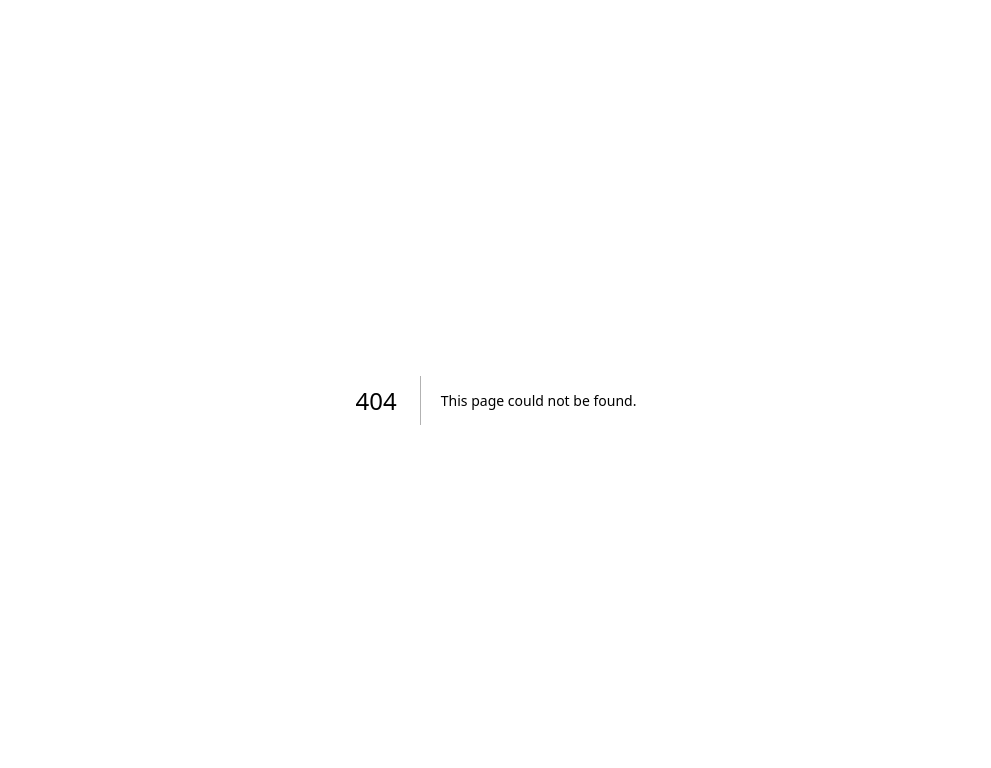
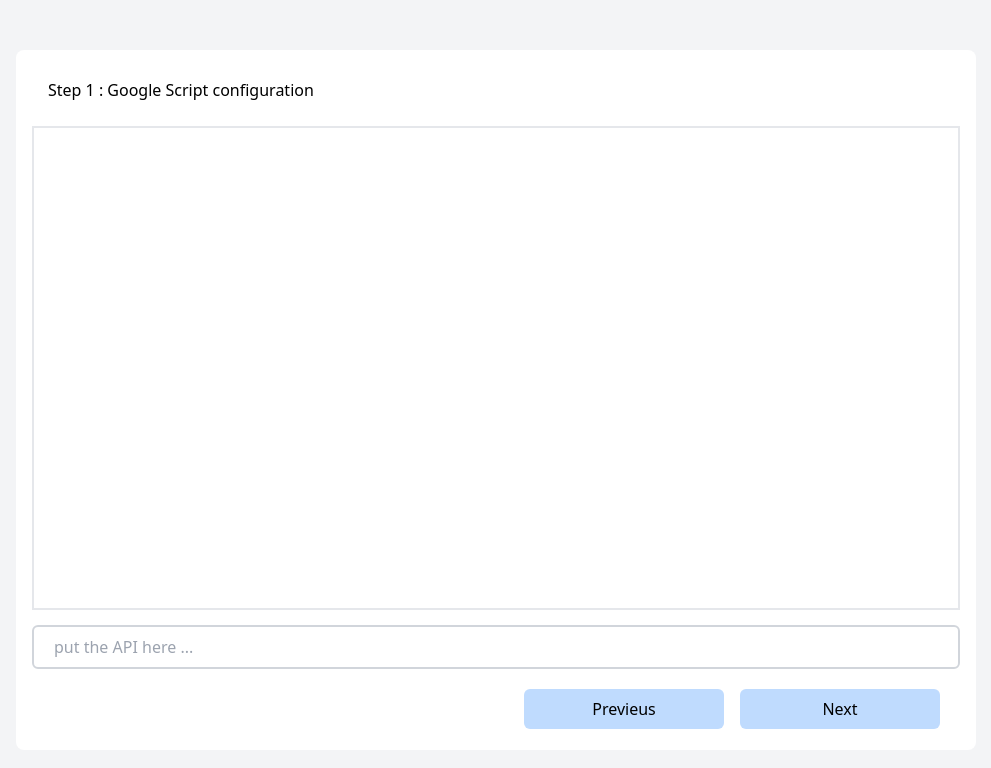
Before and after one commit to YounesBouchbouk/auto-google-form-quiz-generator, a Next.js app: page /environment in a window 1280 px wide. Before the commit this address had no page. Shown: the top 768 px of the page, without its empty margins (144-1135 px from the left). Built offline with nearby package versions, Linux system fonts and the light colour scheme.

Commit message:
feat : add environment configuration to use the application , next : let user add a title and a  description to the form

```diff
--- /dev/null
+++ b/pages/environment.tsx
@@ -0,0 +1,47 @@
+import React, { useState } from "react";
+import StepTwoURL from "@components/Environment/OpenAIConf";
+import StepOneURL from "@components/Environment/ScriptConf";
+import { useRouter } from "next/router";
+
+const Environment = () => {
+  const [step, setStep] = useState(1);
+  const [text, setText] = useState("");
+  const router = useRouter();
+  const handleClickNext = () => {
+    if (step === 1) {
+      localStorage.setItem("apiURL", text as string);
+      setStep((state) => state + 1);
+    } else {
+      localStorage.setItem("openAPI", text as string);
+      router.push("/");
+    }
+  };
+  return (
+    <div className="h-screen w-full flex items-center justify-center bg-gray-100">
+      <div className="w-3/4 min-h-[700px] bg-white rounded-lg p-4 flex flex-col gap-3  ">
+        {step === 1 ? (
+          <StepOneURL setText={setText} />
+        ) : (
+          <StepTwoURL setText={setText} />
+        )}
+        <div className="h-[50px]  w-full flex gap-4 items-center justify-end px-5">
+          <button
+            disabled={step === 1}
+            onClick={() => setStep((state) => state - 1)}
+            className="py-2 px-5 w-[200px] bg-blue-200 rounded-md"
+          >
+            Previeus
+          </button>
+          <button
+            onClick={() => handleClickNext()}
+            className="py-2 px-5 w-[200px] bg-blue-200 rounded-md"
+          >
+            Next
+          </button>
+        </div>
+      </div>
+    </div>
+  );
+};
+
+export default Environment;
--- a/pages/index.tsx
+++ b/pages/index.tsx
@@ -3,14 +3,13 @@ import Head from "next/head";
 import { ReactElement } from "react";
 import { MainLayout } from "@/layout/Main";
 import Title from "@components/Home/Title";
-// const inter = Inter({ subsets: ["latin"] });
 import MainComponent from "@components/Home/MainComponent";
 
 export default function Home() {
   return (
     <>
       <Head>
-        <title>Create Next App</title>
+        <title>AUTO-POWER</title>
         <meta name="description" content="Generated by create next app" />
         <meta name="viewport" content="width=device-width, initial-scale=1" />
         <link rel="icon" href="/favicon.ico" />
--- /dev/null
+++ b/src/components/Environment/OpenAIConf/index.tsx
@@ -0,0 +1,23 @@
+import React from "react";
+
+type Props = {
+  setText: React.Dispatch<React.SetStateAction<string>>;
+};
+const Index = ({ setText }: Props) => {
+  return (
+    <div className="w-full flex-1  border-1 flex flex-col gap-3">
+      <div className="py-3 px-4 ">Step 2 : OpenAI API configuration</div>
+      <div className="flex-1 border-2 w-full "></div>
+      <div className="h-[50px]  w-full flex items-center justify-end ">
+        <input
+          type="text"
+          onChange={(e) => setText(e.target.value)}
+          className="rounded-md border-2 border-gray-300 py-2 px-5 w-full"
+          placeholder="put the API here ... "
+        />
+      </div>
+    </div>
+  );
+};
+
+export default Index;
--- /dev/null
+++ b/src/components/Environment/ScriptConf/index.tsx
@@ -0,0 +1,23 @@
+import React from "react";
+
+type Props = {
+  setText: React.Dispatch<React.SetStateAction<string>>;
+};
+const Index = ({ setText }: Props) => {
+  return (
+    <div className="w-full flex-1  border-1 flex flex-col gap-3">
+      <div className="py-3 px-4 ">Step 1 : Google Script configuration</div>
+      <div className="flex-1 border-2 w-full "></div>
+      <div className="h-[50px]  w-full flex items-center justify-end ">
+        <input
+          type="text"
+          onChange={(e) => setText(e.target.value)}
+          className="rounded-md border-2 border-gray-300 py-2 px-5 w-full"
+          placeholder="put the API here ... "
+        />
+      </div>
+    </div>
+  );
+};
+
+export default Index;
--- a/src/styles/output.css
+++ b/src/styles/output.css
@@ -586,20 +586,40 @@ video {
   height: 5rem;
 }
 
+.h-\[50px\] {
+  height: 50px;
+}
+
 .h-full {
   height: 100%;
+}
+
+.h-screen {
+  height: 100vh;
 }
 
 .min-h-\[60px\] {
   min-height: 60px;
 }
 
+.min-h-\[700px\] {
+  min-height: 700px;
+}
+
 .min-h-screen {
   min-height: 100vh;
 }
 
+.w-3\/4 {
+  width: 75%;
+}
+
 .w-\[100px\] {
   width: 100px;
+}
+
+.w-\[200px\] {
+  width: 200px;
 }
 
 .w-\[80\%\] {
@@ -608,6 +628,10 @@ video {
 
 .w-full {
   width: 100%;
+}
+
+.flex-1 {
+  flex: 1 1 0%;
 }
 
 .cursor-pointer {
@@ -646,12 +670,20 @@ video {
   justify-content: space-between;
 }
 
+.gap-3 {
+  gap: 0.75rem;
+}
+
 .gap-4 {
   gap: 1rem;
 }
 
 .overflow-hidden {
   overflow: hidden;
+}
+
+.rounded-lg {
+  border-radius: 0.5rem;
 }
 
 .rounded-md {
@@ -662,14 +694,24 @@ video {
   border-width: 2px;
 }
 
+.border-black {
+  --tw-border-opacity: 1;
+  border-color: rgb(0 0 0 / var(--tw-border-opacity));
+}
+
 .border-gray-200 {
   --tw-border-opacity: 1;
   border-color: rgb(229 231 235 / var(--tw-border-opacity));
 }
 
-.border-black {
+.border-gray-300 {
   --tw-border-opacity: 1;
-  border-color: rgb(0 0 0 / var(--tw-border-opacity));
+  border-color: rgb(209 213 219 / var(--tw-border-opacity));
+}
+
+.bg-blue-200 {
+  --tw-bg-opacity: 1;
+  background-color: rgb(191 219 254 / var(--tw-bg-opacity));
 }
 
 .bg-blue-300 {
@@ -682,14 +724,19 @@ video {
   background-color: rgb(249 249 249 / var(--tw-bg-opacity));
 }
 
-.bg-slate-100 {
+.bg-gray-100 {
   --tw-bg-opacity: 1;
-  background-color: rgb(241 245 249 / var(--tw-bg-opacity));
+  background-color: rgb(243 244 246 / var(--tw-bg-opacity));
 }
 
 .bg-gray-300 {
   --tw-bg-opacity: 1;
   background-color: rgb(209 213 219 / var(--tw-bg-opacity));
+}
+
+.bg-slate-100 {
+  --tw-bg-opacity: 1;
+  background-color: rgb(241 245 249 / var(--tw-bg-opacity));
 }
 
 .bg-white {
@@ -701,6 +748,10 @@ video {
   padding: 0.75rem;
 }
 
+.p-4 {
+  padding: 1rem;
+}
+
 .px-2 {
   padding-left: 0.5rem;
   padding-right: 0.5rem;
@@ -709,6 +760,11 @@ video {
 .px-4 {
   padding-left: 1rem;
   padding-right: 1rem;
+}
+
+.px-5 {
+  padding-left: 1.25rem;
+  padding-right: 1.25rem;
 }
 
 .py-1 {
@@ -731,18 +787,13 @@ video {
   padding-bottom: 1rem;
 }
 
-.px-5 {
-  padding-left: 1.25rem;
-  padding-right: 1.25rem;
+.text-center {
+  text-align: center;
 }
 
-.px-3 {
-  padding-left: 0.75rem;
-  padding-right: 0.75rem;
-}
-
-.text-center {
-  text-align: center;
+.text-2xl {
+  font-size: 1.5rem;
+  line-height: 2rem;
 }
 
 .text-3xl {
@@ -755,17 +806,17 @@ video {
   line-height: 1.25rem;
 }
 
-.text-2xl {
-  font-size: 1.5rem;
-  line-height: 2rem;
-}
-
 .font-bold {
   font-weight: 700;
 }
 
 .uppercase {
   text-transform: uppercase;
+}
+
+.text-blue-300 {
+  --tw-text-opacity: 1;
+  color: rgb(147 197 253 / var(--tw-text-opacity));
 }
 
 .text-gray-400 {
@@ -778,11 +829,6 @@ video {
   color: rgb(220 38 38 / var(--tw-text-opacity));
 }
 
-.text-blue-300 {
-  --tw-text-opacity: 1;
-  color: rgb(147 197 253 / var(--tw-text-opacity));
-}
-
 .filter {
   filter: var(--tw-blur) var(--tw-brightness) var(--tw-contrast) var(--tw-grayscale) var(--tw-hue-rotate) var(--tw-invert) var(--tw-saturate) var(--tw-sepia) var(--tw-drop-shadow);
 }
```
Also changed, not shown: src/components/Home/MainComponent/Result/QuastionResult/index.tsx (+8 -9 lines), src/components/Home/MainComponent/Result/index.tsx (+3 -4 lines), src/components/store/envSlice.ts (added, +41 -0 lines), src/components/store/useStore.ts (added, +12 -0 lines), src/layout/Main.tsx (+9 -15 lines).
